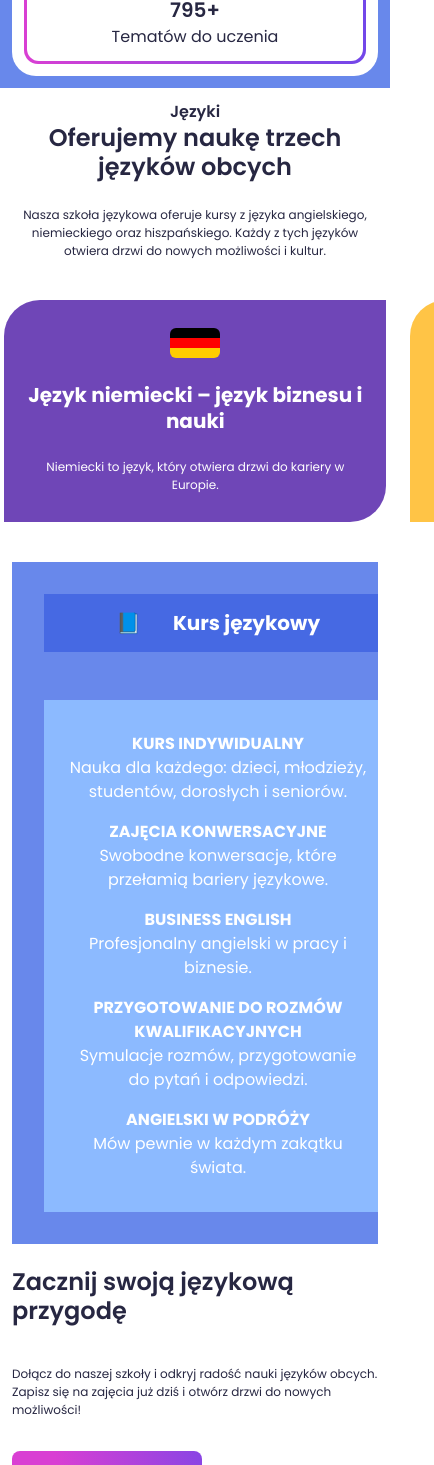
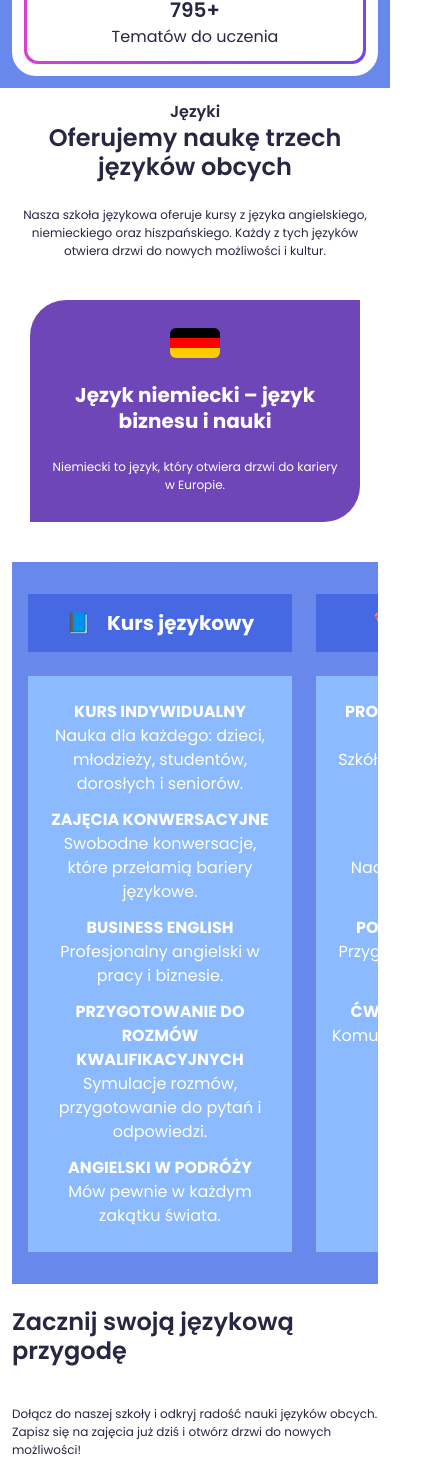
Before and after one commit to MatPaluch/studio-jezykowe-vista, a React (Vite) app: page / in a window 390 px wide. Shown: the part 656-2121 px from the top of the page, 434 px wide, since content can reach past the window. Built offline with nearby package versions, Linux system fonts and the light colour scheme.

Commit message:
Mobile good

```diff
--- a/src/components/Languages/Languages.module.css
+++ b/src/components/Languages/Languages.module.css
@@ -102,6 +102,31 @@
   left: 160px;
 }
 
+@media screen and (max-width: 480px) {
+  .categoryList {
+    gap: 24px;
+  }
+  .categoryItem {
+    min-width: 280px;
+    gap: 24px;
+  }
+  .categoryContent {
+    padding: 24px 16px;
+    gap: 12px;
+  }
+  .categoryHeader {
+    gap: 16px;
+  }
+  .pointerPolygon {
+    left: 100px;
+  }
+  .categoryList > li:first-child {
+  padding-left: 16px;
+}
+.categoryList > li:last-child {
+  padding-right: 16px;
+}
+}
 /* 🔹 Karuzela mobilna */
 
 .cardList {
@@ -111,13 +136,14 @@
   scroll-behavior: smooth;
   -ms-overflow-style: none;
   scrollbar-width: none;
+  width: 100%;
 }
 .cardList::-webkit-scrollbar {
   display: none;
 }
 .cardList > li {
-  flex: 0 0 80%;
-  max-width: 400px;
+  flex: 0 0 90%;
+  max-width: 380px;
 }
 
 /* 🔹 Kompaktowy układ na mniejszych ekranach */
```
